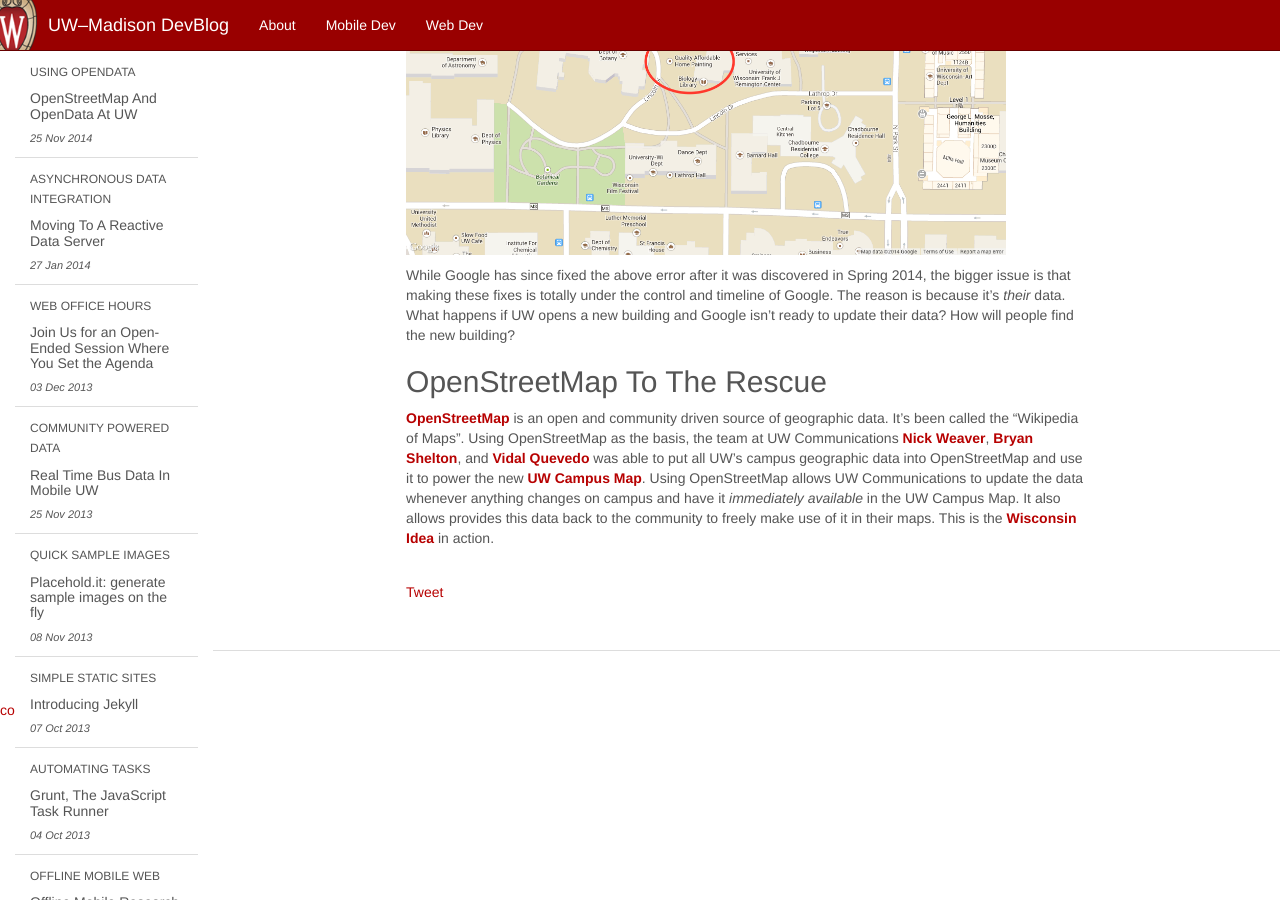
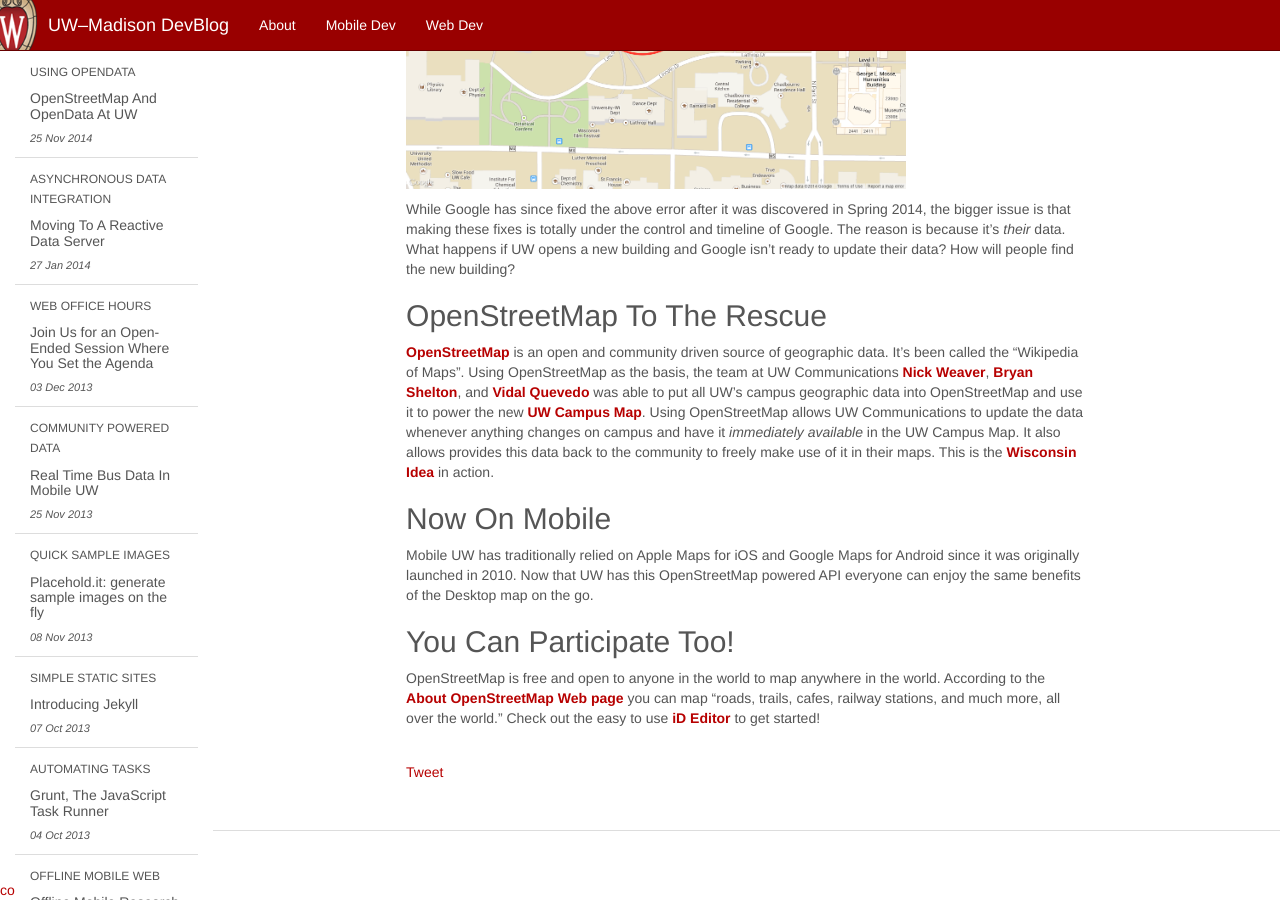
Before and after one commit to UWMadisonUcomm/devblog, a Jekyll site: the page built from _posts/2014-11-25-openstreetmap-opendata.markdown, in a window 1280 px wide and 900 px high, scrolled down 663 px. Built offline with Jekyll 4.4.1, drawn with Linux system fonts in a browser that asks for light colours; nearby versions of some CDN libraries; Markdown is read by kramdown in place of the engine named in the settings; comment, search, counter and statistics services are not loaded.

Commit message:
Adding Now On Mobile and You Can Participate Too paragraphs

```diff
--- a/_posts/2014-11-25-openstreetmap-opendata.markdown
+++ b/_posts/2014-11-25-openstreetmap-opendata.markdown
@@ -16,16 +16,15 @@
 ## So Why Not Just Use Google?
 Google generally does do a pretty good job.  That said they aren't perfect.
 
-<a href="/img/posts/2014-11-25-openstreetmap-opendata/20140418-uw-google-map-error.png" target="_blank"><img src="/img/posts/2014-11-25-openstreetmap-opendata/20140418-uw-google-map-error.png" width="600"></a>
+<a href="/img/posts/2014-11-25-openstreetmap-opendata/20140418-uw-google-map-error.png" target="_blank"><img src="/img/posts/2014-11-25-openstreetmap-opendata/20140418-uw-google-map-error.png" width="500"></a>
 
 While Google has since fixed the above error after it was discovered in Spring 2014, the bigger issue is that making these fixes is totally under the control and timeline of Google.  The reason is because it's *their* data.  What happens if UW opens a new building and Google isn't ready to update their data?  How will people find the new building?
 
 ## OpenStreetMap To The Rescue
 [OpenStreetMap](http://www.openstreetmap.org/) is an open and community driven source of geographic data.  It's been called the "Wikipedia of Maps".  Using OpenStreetMap as the basis, the team at UW Communications [Nick Weaver](https://twitter.com/nickweaver), [Bryan Shelton](https://twitter.com/bshelton229), and [Vidal Quevedo](https://twitter.com/VidalQuevedo) was able to put all UW's campus geographic data into OpenStreetMap and use it to power the new [UW Campus Map](http://www.map.wisc.edu).  Using OpenStreetMap allows UW Communications to update the data whenever anything changes on campus and have it *immediately available* in the UW Campus Map.  It also allows provides this data back to the community to freely make use of it in their maps.  This is the [Wisconsin Idea](http://wisconsinidea.wisc.edu) in action.
 
+## Now On Mobile
+Mobile UW has traditionally relied on Apple Maps for iOS and Google Maps for Android since it was originally launched in 2010.  Now that UW has this OpenStreetMap powered API everyone can enjoy the same benefits of the Desktop map on the go.
 
-
-<!---
-Mobile UW has traditionally relied on Apple Maps for iOS and Google Maps for Android.
-
--->
+## You Can Participate Too!
+OpenStreetMap is free and open to anyone in the world to map anywhere in the world.  According to the [About OpenStreetMap Web page](https://www.openstreetmap.org/about) you can map "roads, trails, cafes, railway stations, and much more, all over the world."  Check out the easy to use [iD Editor](http://www.openstreetmap.org/edit?editor=id) to get started!
```
